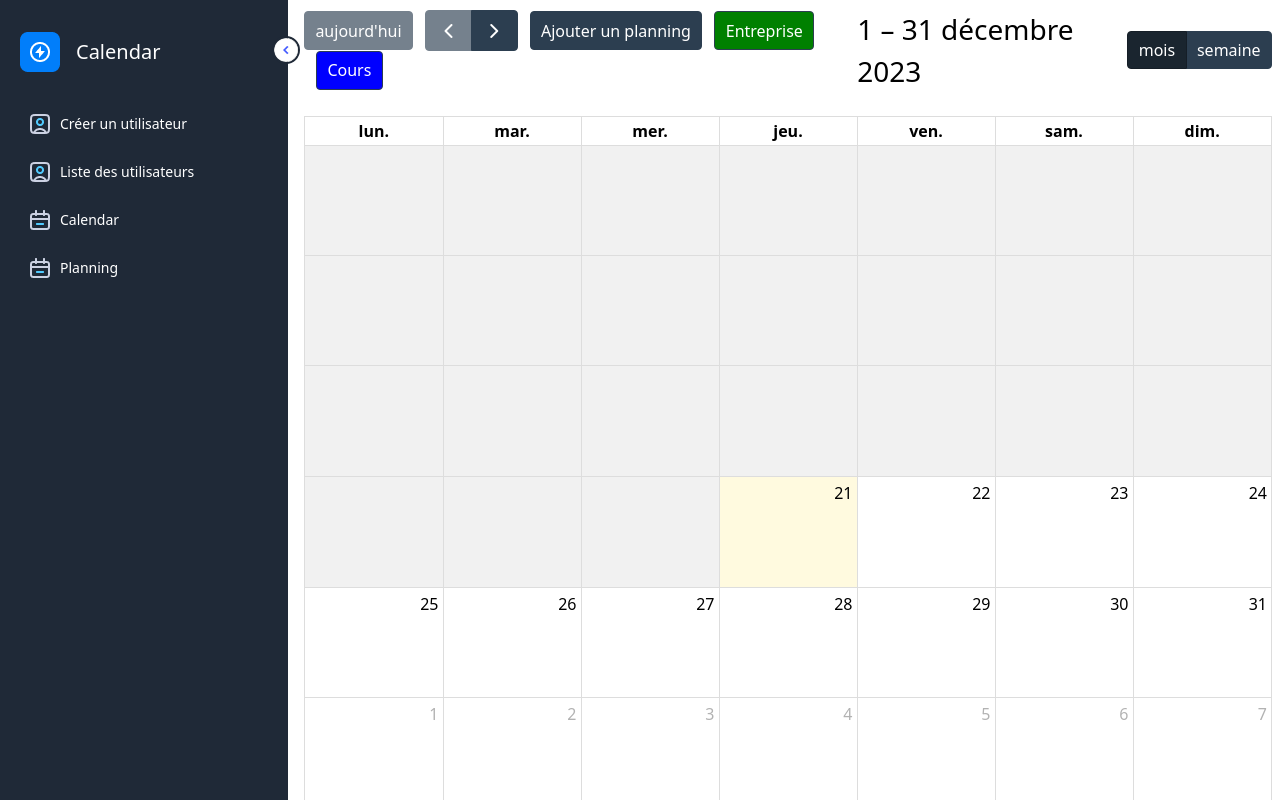
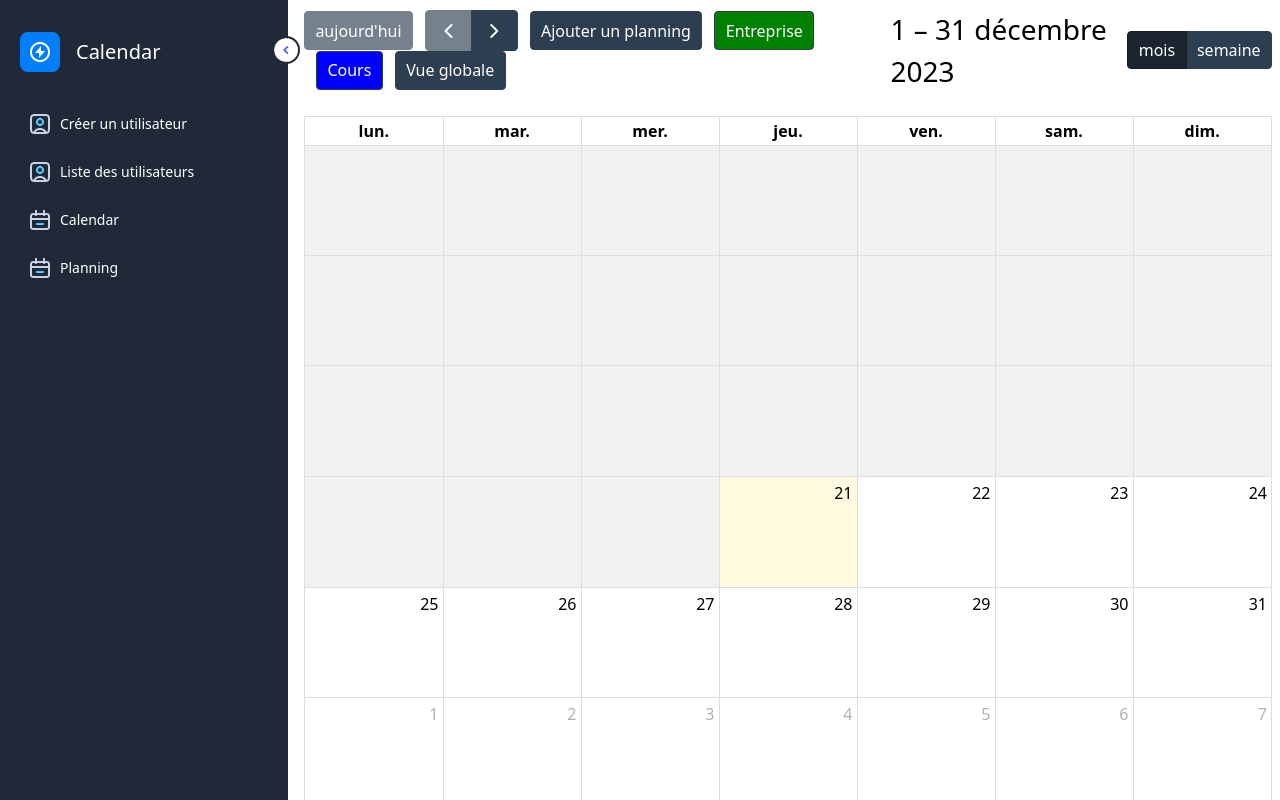
Before and after one commit to jdev92/taf-front, a React (Vite) app: page /calendar in a window 1280 px wide. Built offline with nearby package versions, Linux system fonts and the light colour scheme; no server answers.

Commit message:
Ajout d'un bouton reset

```diff
--- a/src/pages/calendar.jsx
+++ b/src/pages/calendar.jsx
@@ -110,7 +110,8 @@ const Event = () => {
           plugins={[dayGridPlugin, interactionPlugin]}
           initialView="dayGridMonth"
           headerToolbar={{
-            start: "today prev,next addEvent entrepriseButton coursButton",
+            start:
+              "today prev,next addEvent entrepriseButton coursButton resetButton",
             center: "title",
             end: "dayGridMonth,dayGridWeek",
           }}
@@ -126,6 +127,10 @@ const Event = () => {
             coursButton: {
               text: "Cours",
               click: () => handleCategoryButtonClick("Cours"),
+            },
+            resetButton: {
+              text: "Vue globale",
+              click: () => handleCategoryButtonClick(null),
             },
           }}
           buttonText={{
```
